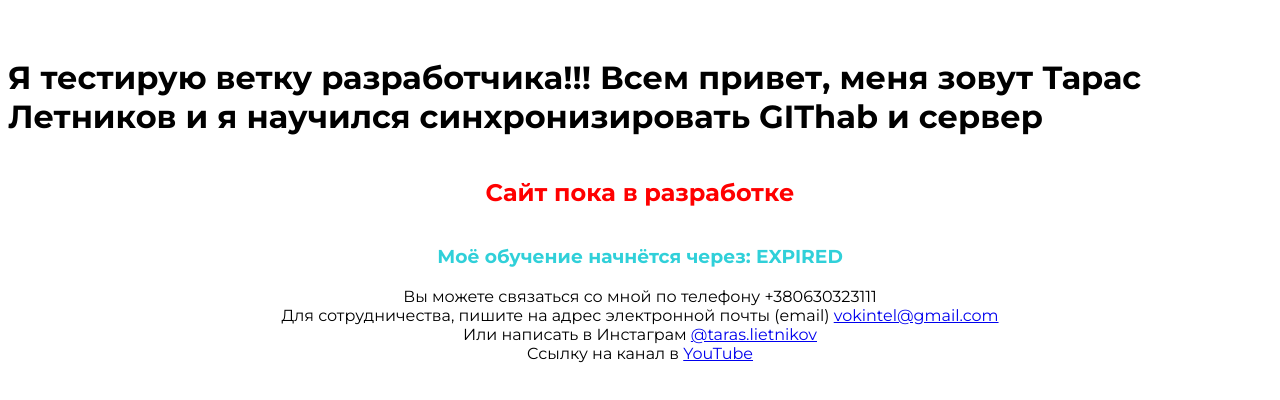
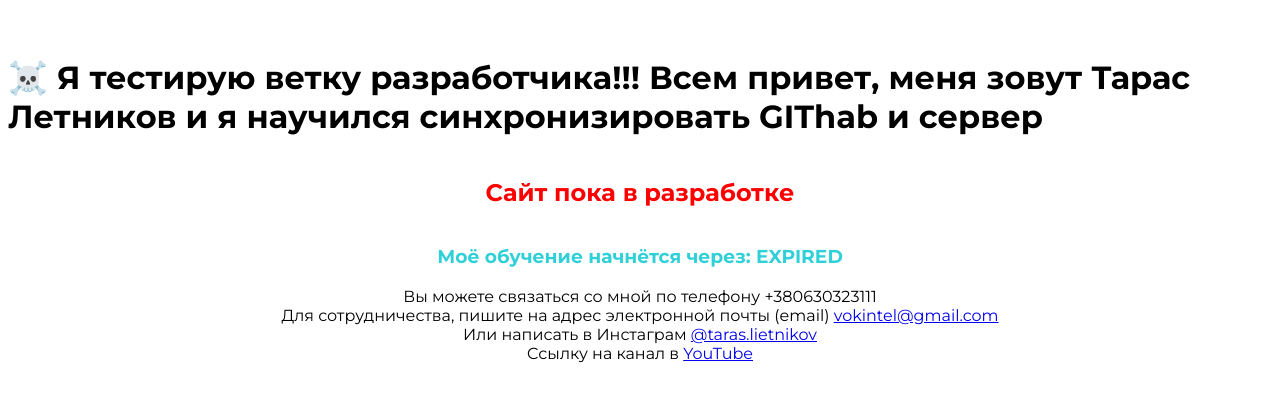
Before and after one commit to vokintel/taurus_group, a plain HTML site: page index.html in a window 1280 px wide. Shown: the part 208-608 px from the top of the page. Drawn offline with Linux system fonts and the light colour scheme.

Commit message:
https://github.com/vokintel/taurus_group.git

```diff
--- a/index.html
+++ b/index.html
@@ -63,7 +63,7 @@ slkjfd s]oajsd [poawj
 	</script>
 </head>
 <body>
-<h1>Я тестирую ветку разработчика!!! Всем привет, меня зовут Тарас Летников и я научился синхронизировать GIThab и сервер</h1>
+<h1> ☠️ Я тестирую ветку разработчика!!! Всем привет, меня зовут Тарас Летников и я научился синхронизировать GIThab и сервер</h1>
 <h2>Сайт пока в разработке</h2>
 <h3> Моё обучение начнётся через: <span id="countdown"></span></h3>
 <div>Вы можете связаться со мной по телефону +380630323111</div>
```
